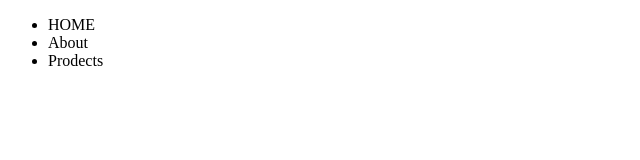
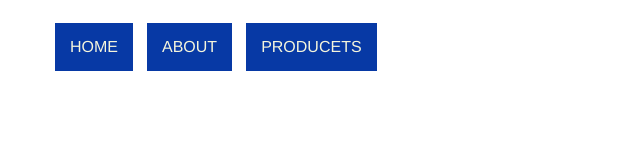
Before and after one commit to 451-Mridulqu/Web-Project-Mridul, a plain HTML site: page Index1.html in a window 1280 px wide. Shown: the whole page, without its empty margins (0-640 px from the left). Drawn offline with Linux system fonts and the light colour scheme.

Commit message:
css add id

```diff
--- a/Index1.html
+++ b/Index1.html
@@ -8,14 +8,17 @@
 </head>
 <body>
     <header>
-        <Section>
-              <ul>
-                 <li>HOME</li>
-                 <li>About</li>
-                 <li>Prodects</li>
+
+        <Section >
+              <ul id="DJ">
+                 <li class="id">HOME</li>
+                 <li class="id">ABOUT</li>
+                 <li class="id">PRODUCETS</li>
 
               </ul>
+
         </Section>
+
 
     </header>
      <main>
--- a/Web.css
+++ b/Web.css
@@ -1,5 +1,6 @@
-label{ display: block;
-    margin-bottom: 15px
-;
+.id{ display: inline; /* the default for span */
+    padding: 15px;
+    background-color: rgb(7, 57, 165); font-family: 'Franklin Gothic Medium', 'Arial Narrow', Arial, sans-serif;
+border: 7px solid white; color: beige;}
 
-}
+#DJ{display: flex; border-radius: 20px;}
```
